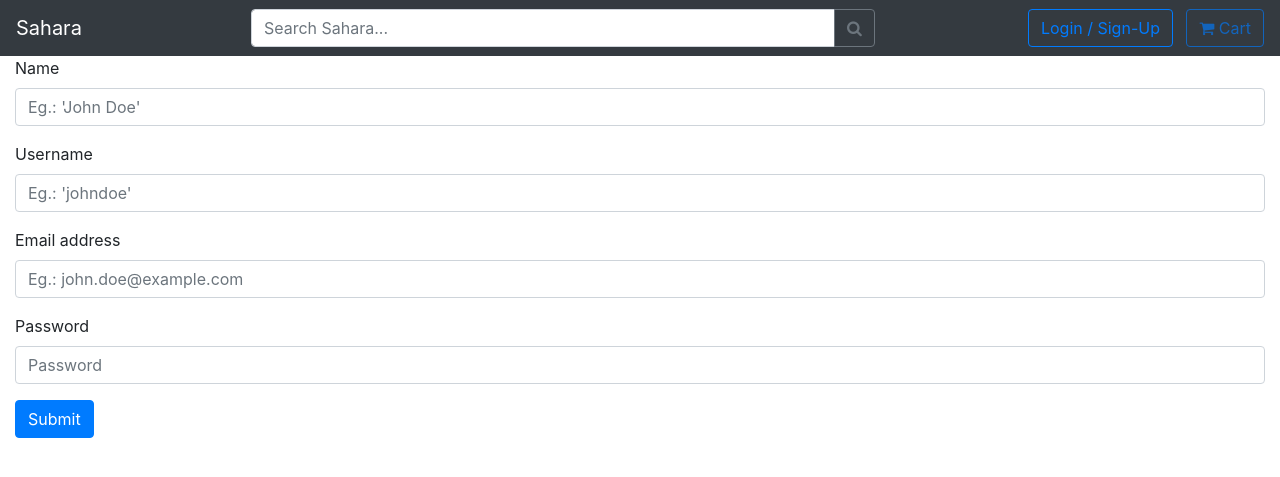
After one commit to shivam0735/sahara, a Flask app: page /signup in a window 1280 px wide. The commit adds this page. Shown: the top 477 px of the page. Run offline with Flask 2, Linux system fonts and the light colour scheme; some libraries are stand-ins or nearby versions.

Commit message:
Add UI changes and database via SQLAlchemy

```diff
--- a/server.py
+++ b/server.py
@@ -1,5 +1,5 @@
 import database
-from flask import Flask, url_for, redirect, render_template
+from flask import Flask, url_for, redirect, render_template, request
 
 cart = {}
 
@@ -7,13 +7,37 @@ app = Flask(__name__,
     static_folder="static",
     template_folder="static/templates")
 
+app.config['SQLALCHEMY_DATABASE_URI'] = 'sqlite:///sahara_database.db'
+app.config['SQLALCHEMY_TRACK_MODIFICATIONS'] = False
+
+database.db.init_app(app)
+
+@app.route('/login')
+def login():
+    if request.method == 'GET':
+        return render_template('login.html')
+    elif request.method == 'POST':
+        return login_user(request.data)
+
+@app.route('/signup')
+def signup():
+    if request.method == 'GET':
+        return render_template('signup.html')
+    elif request.method == 'POST':
+        pass
+        # Create new user
+
+        # Login user
+        # Return to homepage
+
+
 @app.route('/')
 def index():
     return redirect(url_for('home_page'))
 
 @app.route('/home')
 def home_page():
-    return render_template("home.html", items=database.items)
+    return render_template("home.html", items=database.Item.query.all())
 
 @app.route('/buy/<item_id>')
 def buy_item(item_id):
@@ -101,5 +125,4 @@ def view_cart():
     return render_template('cart.html', item_data=item_data, total=total)
 
 if __name__ == "__main__":
-    database.seed_db()
     app.run(debug=True)
--- a/static/css/main.css
+++ b/static/css/main.css
@@ -0,0 +1,7 @@
+.home-item-card img {
+    object-fit: none; /* Do not scale the image */
+    object-position: center; /* Center the image within the element */
+    width: 100%;
+    max-height: 250px;
+    margin-bottom: 1rem;
+  }
--- a/static/templates/footer.html
+++ b/static/templates/footer.html
@@ -1,4 +1,7 @@
 </div>
+
+<script src="https://code.jquery.com/jquery-3.3.1.slim.min.js" integrity="sha384-q8i/X+965DzO0rT7abK41JStQIAqVgRVzpbzo5smXKp4YfRvH+8abtTE1Pi6jizo" crossorigin="anonymous"></script>
+<script src="https://cdnjs.cloudflare.com/ajax/libs/popper.js/1.14.3/umd/popper.min.js" integrity="sha384-ZMP7rVo3mIykV+2+9J3UJ46jBk0WLaUAdn689aCwoqbBJiSnjAK/l8WvCWPIPm49" crossorigin="anonymous"></script>
 <script src="https://stackpath.bootstrapcdn.com/bootstrap/4.5.2/js/bootstrap.min.js" integrity="sha384-B4gt1jrGC7Jh4AgTPSdUtOBvfO8shuf57BaghqFfPlYxofvL8/KUEfYiJOMMV+rV" crossorigin="anonymous"></script>
 </body>
 </html>
--- a/static/templates/header.html
+++ b/static/templates/header.html
@@ -2,7 +2,52 @@
 <head>
     <title>Sahara</title>
     <link rel="stylesheet" href="https://stackpath.bootstrapcdn.com/bootstrap/4.5.2/css/bootstrap.min.css" integrity="sha384-JcKb8q3iqJ61gNV9KGb8thSsNjpSL0n8PARn9HuZOnIxN0hoP+VmmDGMN5t9UJ0Z" crossorigin="anonymous">
+    <link rel="stylesheet" href="https://stackpath.bootstrapcdn.com/font-awesome/4.7.0/css/font-awesome.min.css" integrity="sha384-wvfXpqpZZVQGK6TAh5PVlGOfQNHSoD2xbE+QkPxCAFlNEevoEH3Sl0sibVcOQVnN" crossorigin="anonymous">
     <link rel="stylesheet" href="/static/css/main.css">
 </head>
 <body>
-    <div class="container">
+    <nav class="navbar fixed-top navbar-dark bg-dark justify-content-center">
+        <a class="navbar-brand">Sahara</a>
+        <form class="form-inline mx-auto" style="width: 50%">
+          <div class="input-group" style="width: 100%">
+            <input type="text" class="form-control" placeholder="Search Sahara...">
+            <div class="input-group-append">
+              <button class="btn btn-outline-secondary" type="button"><i class="fa fa-search"></i></button>
+            </div>
+          </div>
+        </form>
+        <button class="btn btn-outline-primary" data-toggle="modal" data-target="#login-modal"> Login / Sign-Up</button>
+        &nbsp; &nbsp;
+        <button class="btn btn-outline-primary" disabled><i class="fa fa-shopping-cart"></i> Cart</button>
+      </nav>
+      <div class="modal" tabindex="-1" role="dialog" id="login-modal">
+        <div class="modal-dialog" role="document">
+          <div class="modal-content">
+            <div class="modal-header">
+              <h5 class="modal-title">Login to Sahara</h5>
+              <button type="button" class="close" data-dismiss="modal" aria-label="Close">
+                <span aria-hidden="true">&times;</span>
+              </button>
+            </div>
+            <div class="modal-body">
+              <form action="{{ url_for('login') }}" method="POST">
+                <div class="form-group">
+                  <label for="email">Email address</label>
+                  <input type="email" name="email" class="form-control" placeholder="Eg.: john.doe@example.com" required>
+                </div>
+
+                <div class="form-group">
+                    <label for="password">Password</label>
+                    <input type="password" name="password" class="form-control" placeholder="Password" required>
+                </div>
+                <button type="submit" class="btn btn-primary">Login</button>
+              </form>
+            </div>
+            <div class="modal-footer">
+              <a class="btn btn-primary" href="{{ url_for('signup') }}">Sign up</a>
+              <button type="button" class="btn btn-secondary" data-dismiss="modal">Close</button>
+            </div>
+          </div>
+        </div>
+      </div>
+    <div class="container-fluid">
--- /dev/null
+++ b/static/templates/signup.html
@@ -0,0 +1,25 @@
+{% include('header.html') %}
+<h1>Sign Up!</h1>
+<form action="{{ url_for('signup') }}" method="POST">
+      <div class="form-group">
+        <label for="name">Name</label>
+        <input type="text" name="name" class="form-control" placeholder="Eg.: 'John Doe'" required>
+      </div>
+      <div class="form-group">
+        <label for="username">Username</label>
+        <input type="text" name="username" class="form-control" placeholder="Eg.: 'johndoe'" required>
+      </div>
+
+    <div class="form-group">
+      <label for="email">Email address</label>
+      <input type="email" name="email" class="form-control" placeholder="Eg.: john.doe@example.com" required>
+    </div>
+
+    <div class="form-group">
+        <label for="password">Password</label>
+        <input type="password" name="password" class="form-control" placeholder="Password" required>
+    </div>
+
+    <button type="submit" class="btn btn-primary">Submit</button>
+</form>
+{% include('footer.html') %}
```
Also changed, not shown: database.py (+29 -37 lines), seed.py (added, +30 -0 lines), static/templates/home.html (+35 -22 lines), static/img/carousel/slide-1.jpg (added), static/img/carousel/slide-2.jpg (added), static/img/carousel/slide-3.jpg (added), 1 other file.
